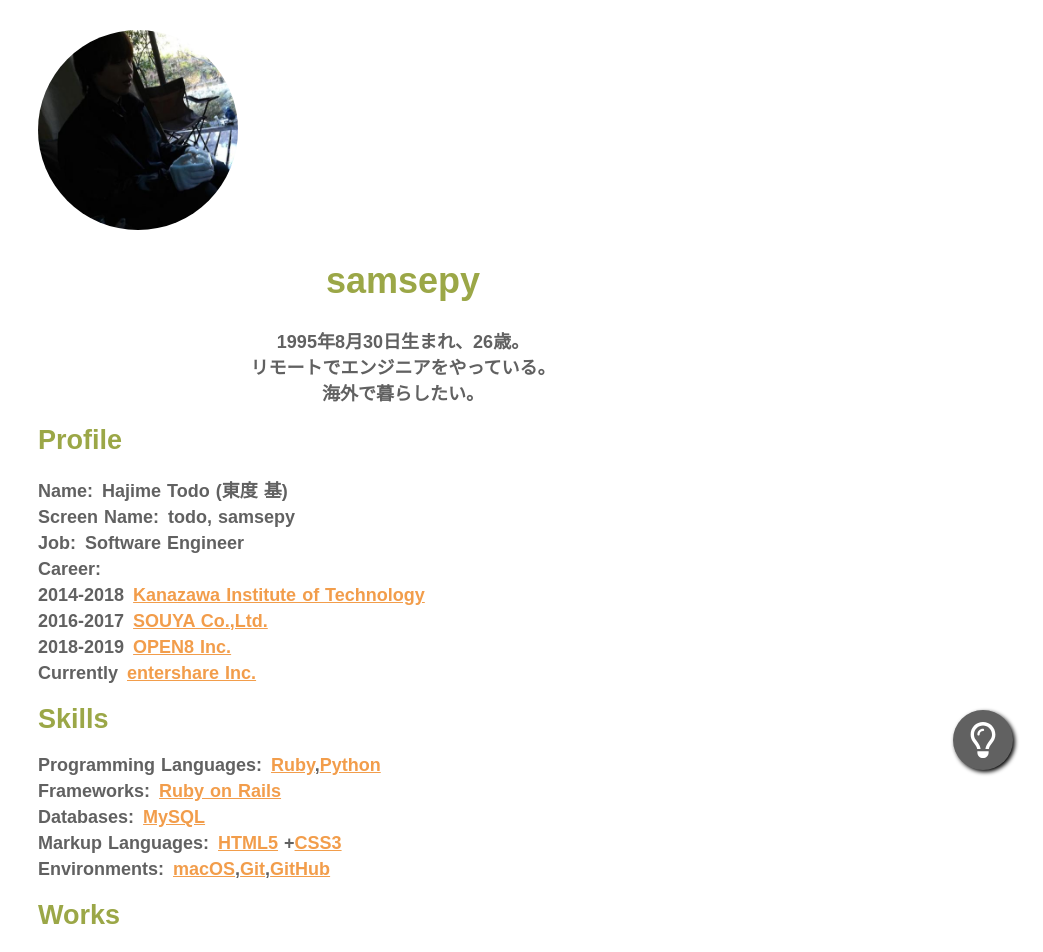
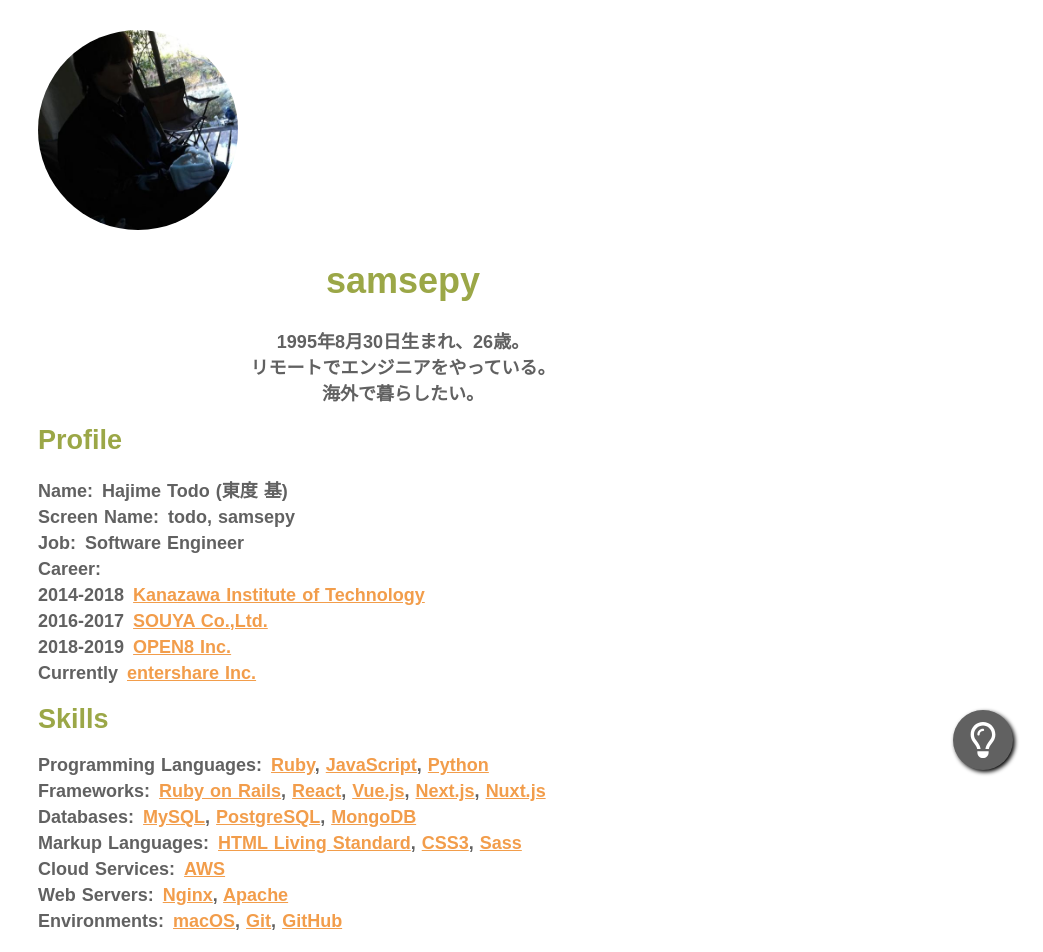
Before and after one commit to samsepy/samsepy.work, a Next.js app: page / in a window 1280 px wide. Shown: the top 952 px of the page, without its empty margins (237-1280 px from the left). Built offline with nearby package versions, Linux system fonts and the light colour scheme.

Commit message:
情報アップデート

```diff
--- a/pages/index.tsx
+++ b/pages/index.tsx
@@ -89,8 +89,9 @@ export default function Home() {
           </span>
           <wbr />
           <span>
-            <a href="https://www.ruby-lang.org/">Ruby</a>,
-            <a href="https://www.python.org/">Python</a>
+            <a href="https://www.ruby-lang.org/">Ruby</a>,{" "}
+            <a href="https://en.wikipedia.org/wiki/JavaScript">JavaScript</a>,{" "}
+            <a href="https://www.ruby-lang.org/">Python</a>
           </span>
         </li>
         <li>
@@ -99,7 +100,11 @@ export default function Home() {
           </span>
           <wbr />
           <span>
-            <a href="https://rubyonrails.org/">Ruby on Rails</a>
+            <a href="https://rubyonrails.org/">Ruby on Rails</a>,{" "}
+            <a href="https://reactjs.org/">React</a>,{" "}
+            <a href="https://vuejs.org/">Vue.js</a>,{" "}
+            <a href="https://nextjs.org/">Next.js</a>,{" "}
+            <a href="https://nuxtjs.org/">Nuxt.js</a>
           </span>
         </li>
         <li>
@@ -108,7 +113,9 @@ export default function Home() {
           </span>
           <wbr />
           <span>
-            <a href="https://www.mysql.com/">MySQL</a>
+            <a href="https://www.mysql.com/">MySQL</a>,{" "}
+            <a href="https://www.postgresql.org/">PostgreSQL</a>,{" "}
+            <a href="https://www.mongodb.com/">MongoDB</a>
           </span>
         </li>
         <li>
@@ -117,10 +124,33 @@ export default function Home() {
           </span>
           <wbr />
           <span>
-            <a href="https://en.wikipedia.org/wiki/HTML5/">HTML5</a> +
+            <a href="https://html.spec.whatwg.org/multipage/">
+              HTML Living Standard
+            </a>
+            ,{" "}
             <a href="https://en.wikipedia.org/wiki/Cascading_Style_Sheets#CSS_3">
               CSS3
             </a>
+            , <a href="https://sass-lang.com/">Sass</a>
+          </span>
+        </li>
+        <li>
+          <span className={utilStyles.mr2}>
+            <span>Cloud Services</span>:
+          </span>
+          <wbr />
+          <span>
+            <a href="https://aws.amazon.com/">AWS</a>
+          </span>
+        </li>
+        <li>
+          <span className={utilStyles.mr2}>
+            <span>Web Servers</span>:
+          </span>
+          <wbr />
+          <span>
+            <a href="https://www.nginx.com/">Nginx</a>,{" "}
+            <a href="https://httpd.apache.org/">Apache</a>
           </span>
         </li>
         <li>
@@ -129,8 +159,8 @@ export default function Home() {
           </span>
           <wbr />
           <span>
-            <a href="https://www.apple.com/macos/">macOS</a>,
-            <a href="https://git-scm.com/">Git</a>,
+            <a href="https://www.apple.com/macos/">macOS</a>,{" "}
+            <a href="https://git-scm.com/">Git</a>,{" "}
             <a href="https://github.com/">GitHub</a>
           </span>
         </li>
```
